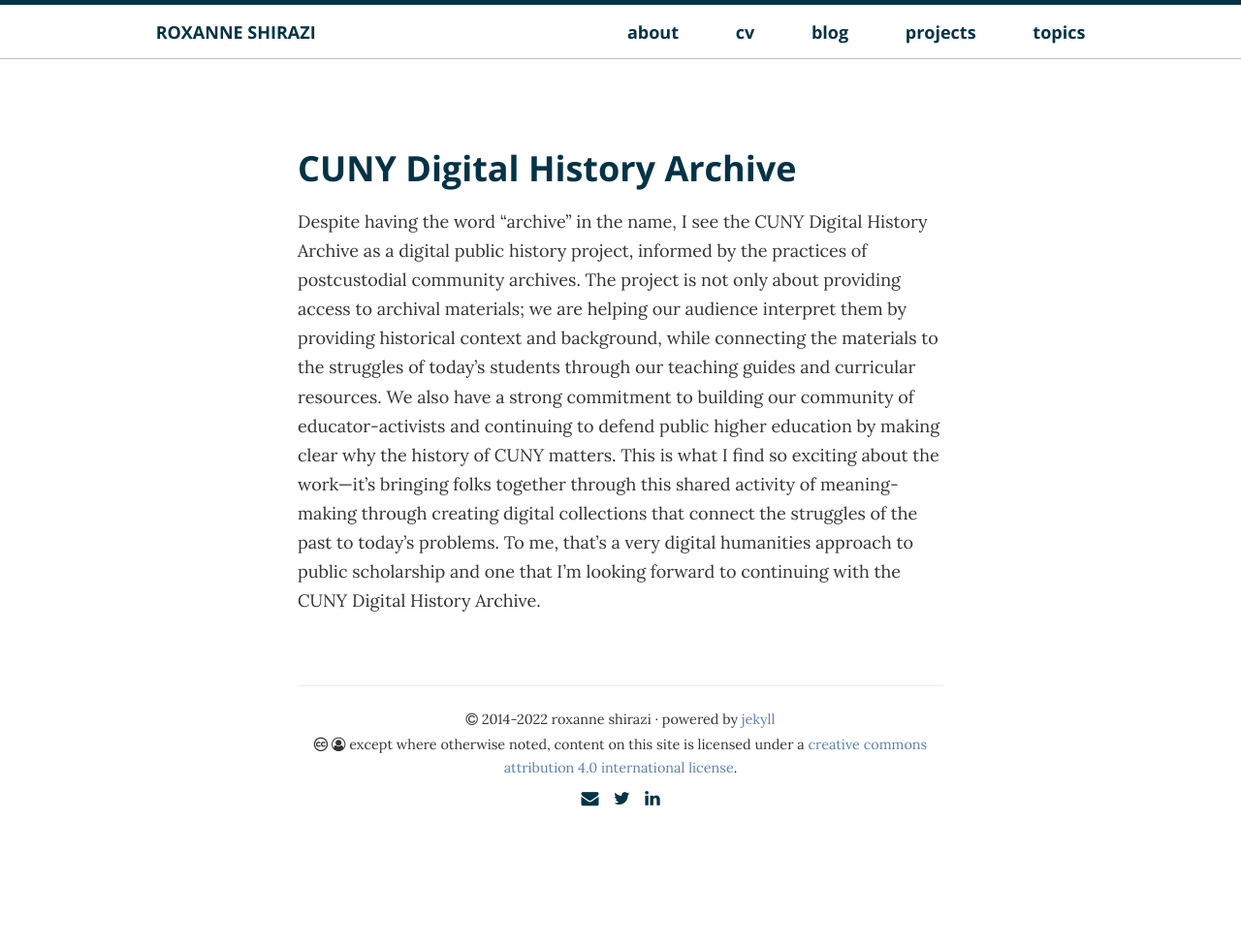
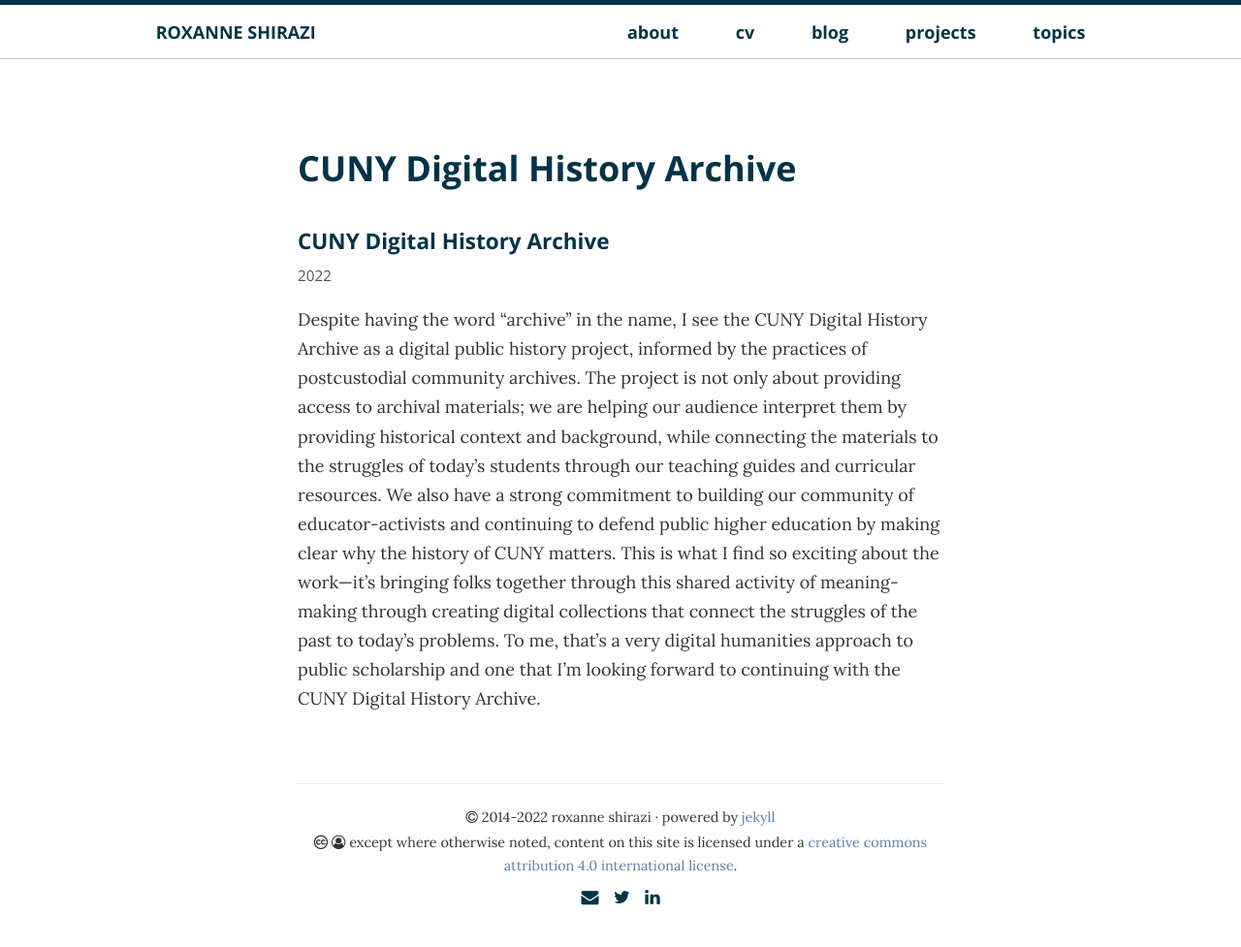
Before and after one commit to rshirazi/rshirazi.github.io, a Jekyll site: the page built from _projects/cdha.md, in a window 1280 px wide. Shown: the whole page at 97% size. Built offline with Jekyll 4.4.1, drawn with Linux system fonts in a browser that asks for light colours; before the commit the page ends 900 px from its top, so only the background shows below that.

Commit message:
Update cdha.md

```diff
--- a/_projects/cdha.md
+++ b/_projects/cdha.md
@@ -7,6 +7,12 @@
 header:
     teaser: assets/images/1971_BMCC_Strike.png
 excerpt:  A participatory digital history project that documents "the people's university" in New York City.
+topic-links:
+- year: 2022
+  title: CUNY Digital History Archive
+  url: https://cdha.cuny.edu
 ---
 
+{% include topic-links.html %}
+
 Despite having the word “archive” in the name, I see the CUNY Digital History Archive as a digital public history project, informed by the practices of postcustodial community archives. The project is not only about providing access to archival materials; we are helping our audience interpret them by providing historical context and background, while connecting the materials to the struggles of today’s students through our teaching guides and curricular resources. We also have a strong commitment to building our community of educator-activists and continuing to defend public higher education by making clear why the history of CUNY matters. This is what I find so exciting about the work—it’s bringing folks together through this shared activity of meaning-making through creating digital collections that connect the struggles of the past to today’s problems. To me, that’s a very digital humanities approach to public scholarship and one that I’m looking forward to continuing with the CUNY Digital History Archive.
```
